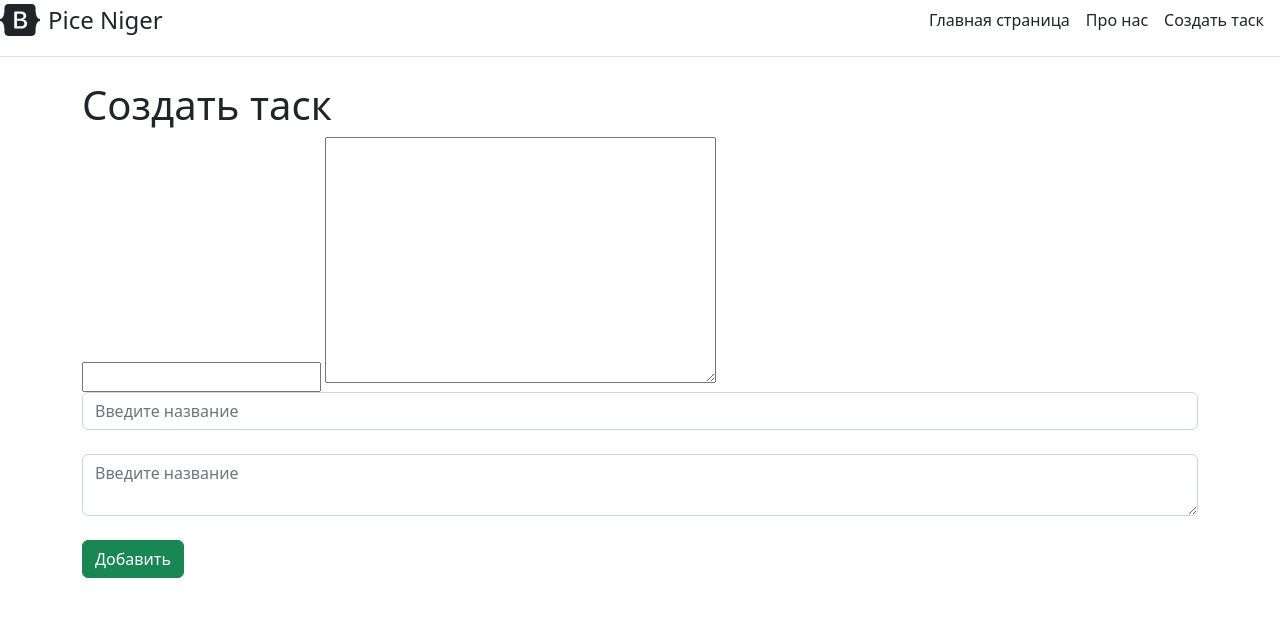
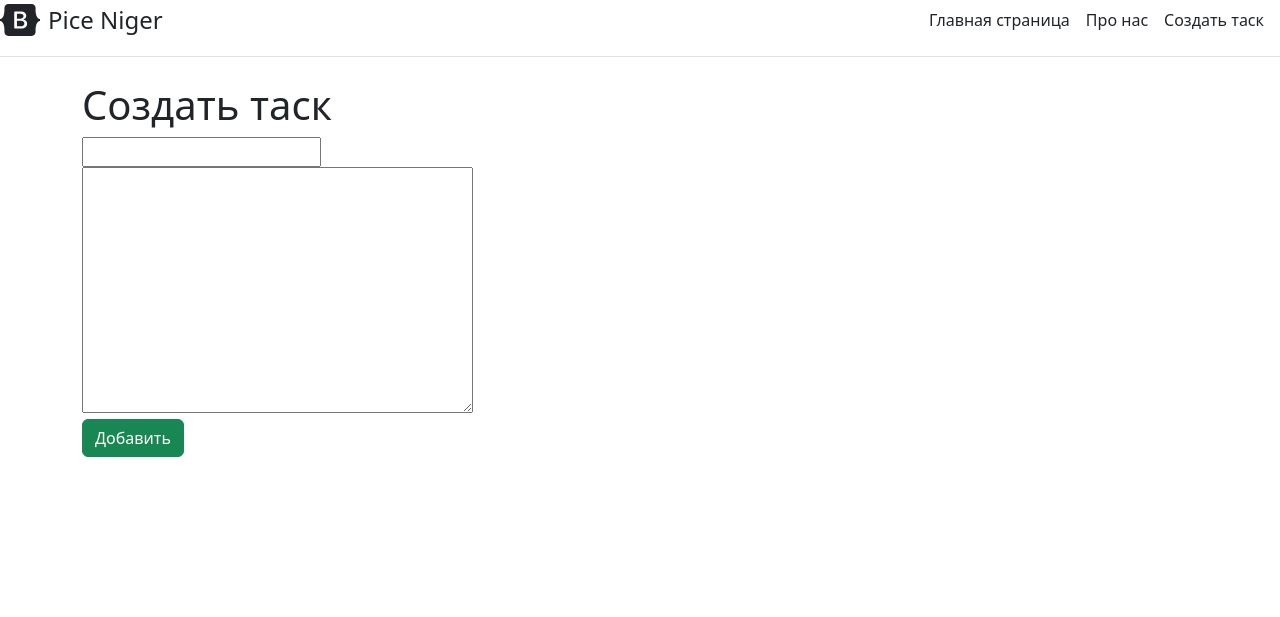
Before and after one commit to gennadiygrim/pithon-txt, a Django app: page /create in a window 1280 px wide. Shown: the top 617 px of the page. Run offline with Django 4.2, Linux system fonts and the light colour scheme.

Commit message:
in master (djangpo prg3)

```diff
--- a/taskmanager/main/templates/main/create.html
+++ b/taskmanager/main/templates/main/create.html
@@ -7,10 +7,10 @@
  <h1>Cоздать таск</h1>
  <form action ="post">
     {% csrf_token %}
-    {{ form.title }}
-    {{ form.task }}
-    <input type="text" placeholder="Введите название" class="form-control"></br>
-    <textarea type="text" placeholder="Введите название" class="form-control"></textarea></br>
+    {{ form.title }} </br>
+    {{ form.task }} </br>
+  <!--  <input type="text" placeholder="Введите название" class="form-control"></br>
+    <textarea type="text" placeholder="Введите название" class="form-control"></textarea></br> -->
     <button type="submit" class = "btn btn-success">Добавить</button>
  </form>
 {% endblock %}
```
